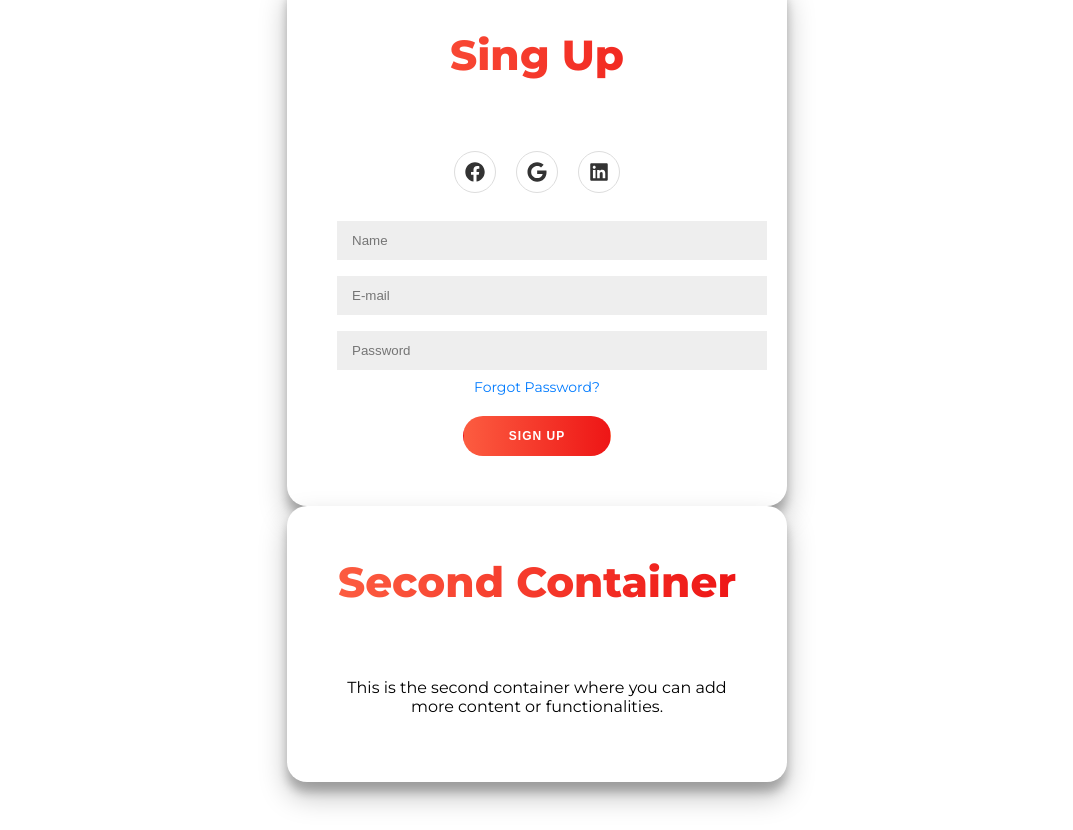
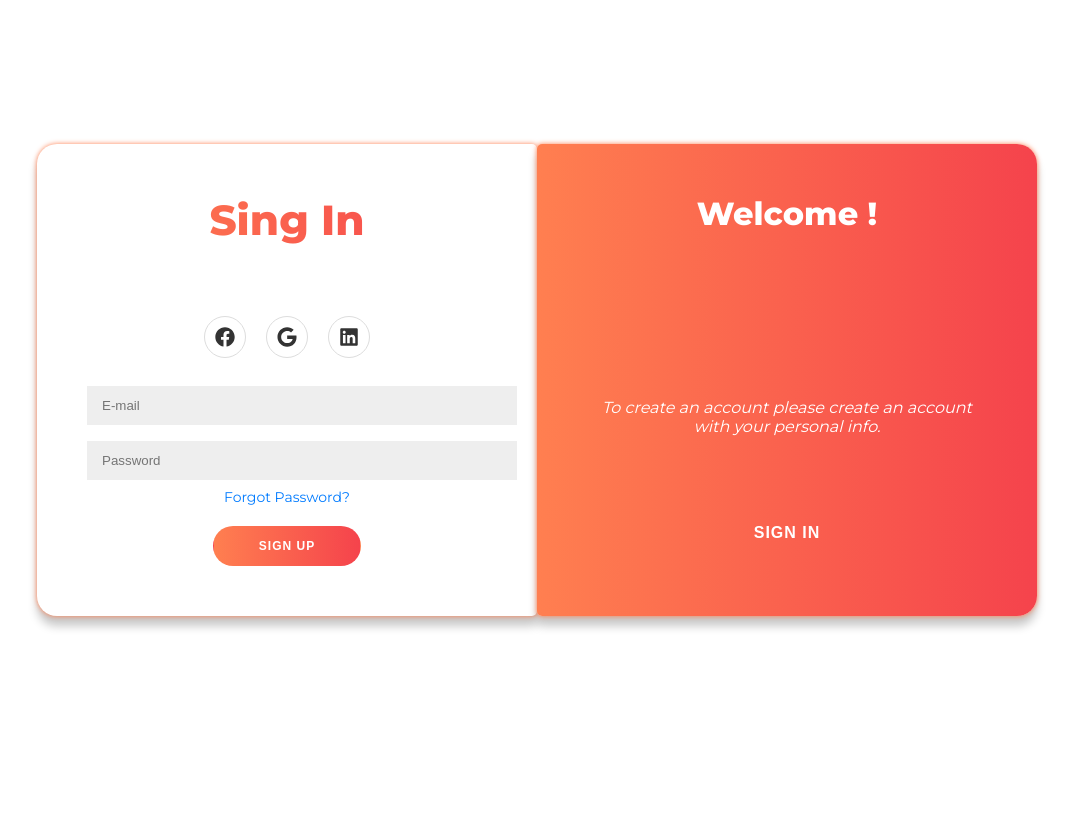
Before and after one commit to ZahraZellazi/Login_Interface, a React (Vite) app: page / in a window 1280 px wide. Shown: the whole page, without its empty margins (103-1176 px from the left). Built offline with nearby package versions, Linux system fonts and the light colour scheme.

Commit message:
login_interface_css_fini

```diff
--- a/src/App.jsx
+++ b/src/App.jsx
@@ -4,7 +4,7 @@ import SignUp from './SignUp'
 function App() {
   return (
      <div>
-      <SignUp/>
+      <SignIn/>
       </div>
   )
 }
--- a/src/SignIn.css
+++ b/src/SignIn.css
@@ -1,6 +1,8 @@
 @import url("https://fonts.googleapis.com/css?family=Montserrat:400,800");
 
-
+.wrapperI{
+  display: flex;
+}
 body {
   background: #ffffff;
   display: flex;
@@ -12,24 +14,43 @@ body {
   margin: -20px 0 50px;
 }
 
-.container {
-  background-color: #fff;
-  border-radius: 20px;
-  box-shadow: 0 14px 28px rgba(0, 0, 0, 0.25), 0 10px 10px rgba(0, 0, 0, 0.22);
+.containerI, .containerII {
+  box-shadow: 0 0px 5px coral, 0 10px 10px rgba(0, 0, 0, 0.22);
   padding: 50px;
   width: 400px;
   max-width: 100%;
   text-align: center;
 }
 
-.social-container {
+.containerI {
+  background-color: #fff;
+}
+.containerII{
+  border-top-right-radius: 20px;
+  border-bottom-right-radius: 20px;
+  border-top-left-radius: 5px;
+  border-bottom-left-radius: 5px;
+}
+.containerI{
+  border-top-right-radius: 5px;
+  border-bottom-right-radius: 5px;
+  border-top-left-radius: 20px;
+  border-bottom-left-radius: 20px;
+}
+.containerII {
+  background: linear-gradient(to right, coral, #f5434c);
+  height: auto;
+}
+
+
+.social-containerI {
   display: flex;
   justify-content: center;
   margin-bottom: 20px;
 
 }
 
-.social {
+.socialI {
   border: 1px solid #dddddd;
   border-radius: 50%;
   display: inline-flex;
@@ -41,25 +62,34 @@ body {
   color: #333;
   font-size: 20px;
   text-decoration: none;
-  transition: background-color 0.3s ease, transform 0.3s ease;
+
+}
+.socialI.facebook:hover {
+  color: #3b5998; /* Facebook color */
 }
 
-.social:hover {
-  background-color: #f0f0f0;
-  transform: scale(1.1);
+.socialI.google:hover {
+  color: #db4437; /* Google color */
 }
 
-.input {
+.socialI.linkedin:hover {
+  color: #0e76a8; /* LinkedIn color */
+}
+.socialI:hover {
+  background-color: #f0f0f0;
+
+}
+
+.inputI {
   background-color: #eee;
   border: none;
   padding: 12px 15px;
   margin: 8px 0;
   width: 100%;
-  transition: transform 0.3s ease;
 }
 
-input:hover{
-    transform: scale(1.02);
+.inputI:active{
+
 }
 .link {
   color: #007BFF;
@@ -69,19 +99,19 @@ input:hover{
   margin-bottom: 20px;
 }
 
-.title {
+.titleI {
     font-weight: bold;
     font-size: 42px;
     margin: 0;
     margin-bottom: 70px;
-    background: linear-gradient(to right, #fc5c40, #ee1616);
+    background: linear-gradient(to right, coral, #f5434c);
     -webkit-background-clip: text;
     color: transparent;
   }
-.button {
+.buttonI {
     border-radius: 20px;
     border: 1px solid transparent;
-    background: linear-gradient(to right, #fc5c40, #ee1616);
+    background: linear-gradient(to right, coral, #f5434c);
     color: #ffffff;
     font-size: 12px;
     font-weight: bold;
@@ -91,9 +121,45 @@ input:hover{
     transition: transform 0.3s ease;
     cursor: pointer;
 }
-.button:hover{
+.buttonI:hover{
     transform: scale(1.1);
 }
-.button:active {
+.buttonI:active {
   transform: scale(0.95);
 }
+.titleII {
+  color: white;
+  font-weight: bold;
+  font-size: 32px;
+}
+
+.paragII {
+  color: white;
+  font-style: italic;
+  margin-top: 165px;
+}
+.buttonII {
+  background-color: transparent;
+  font-size: 12px;
+  font-weight: bold;
+  padding: 12px 45px;
+  letter-spacing: 1px;
+  text-transform: uppercase;
+  transition: transform 0.3s ease;
+  cursor: pointer;
+  color: white;
+  border : transparent;
+  font-weight: bold;
+  font-size: 16px;
+  margin-top :60px;
+
+}
+
+.buttonII:hover {
+  text-decoration: underline ;
+  transform: scale(1.01);
+}
+
+.buttonII:active {
+  transform: scale(0.95);
+}
--- a/src/SignIn.jsx
+++ b/src/SignIn.jsx
@@ -4,18 +4,25 @@ import './SignIn.css';
 
 const SignIn = () => {
   return (
-    <div className="container">
-        <div className='title'>Sing In</div>
-      <div className="social-container">
-        <a href="https://www.facebook.com/" className="social"><FaFacebook /></a>
-        <a href="https://accounts.google.com/v3/signin/confirmidentifier?authuser=0&continue=https%3A%2F%2Faccounts.google.com%2F&followup=https%3A%2F%2Faccounts.google.com%2F&ifkv=AdF4I76to9BgK28MnX5qXY7rlXPUBtAIf_8XOAgh1-agRrJYuja6glgt1Ll7AeJO5_Rlw7bYR8gcRA&passive=1209600&flowName=GlifWebSignIn&flowEntry=ServiceLogin&dsh=S1829618674%3A1721034831493725&ddm=0" className="social"><FaGoogle /></a>
-        <a href="https://www.linkedin.com/" className="social"><FaLinkedin /></a>
+    <div className='wrapperI'>
+    <div className="containerI">
+        <div className='titleI'>Sing In</div>
+      <div className="social-containerI">
+        <a href="*" className="socialI facebook"><FaFacebook /></a>
+        <a href="*" className="socialI google"><FaGoogle /></a>
+        <a href="*" className="socialI linkedin"><FaLinkedin /></a>
       </div>
-      <div className="form-container">
-        <input type="text" placeholder="E-mail" className="input" />
-        <input type="password" placeholder="Password" className="input" />
+      <div className="form-containerI">
+        <input type="text" placeholder="E-mail" className="inputI" />
+        <input type="password" placeholder="Password" className="inputI" />
         <a href="/forgot-password" className="link">Forgot Password?</a>
-        <button className="button">Sign Up</button>
+        <button className="buttonI">Sign Up</button>
+      </div>
+    </div>
+    <div className="containerII">
+        <div className="titleII">Welcome !</div>
+        <p className='paragII'> To create an account please create an account with your personal info.</p>
+        <button className="buttonII">Sign In</button>
       </div>
     </div>
   );
--- a/src/SignUp.css
+++ b/src/SignUp.css
@@ -1,9 +1,8 @@
 @import url("https://fonts.googleapis.com/css?family=Montserrat:400,800");
-
 
 body {
   background: #ffffff;
-  display: 1fr 1fr;
+  display: flex;
   justify-content: center;
   align-items: center;
   flex-direction: column;
@@ -12,24 +11,45 @@ body {
   margin: -20px 0 50px;
 }
 
-.container {
-  background-color: #fff;
-  border-radius: 20px;
-  box-shadow: 0 14px 28px rgba(0, 0, 0, 0.25), 0 10px 10px rgba(0, 0, 0, 0.22);
+.wrapperU {
+  display: flex;
+}
+
+.containerU, .containerUU {
+  box-shadow: 0 0px 5px coral, 0 10px 10px rgba(0, 0, 0, 0.22);
   padding: 50px;
   width: 400px;
   max-width: 100%;
   text-align: center;
 }
+.containerUU{
+  border-top-right-radius: 20px;
+  border-bottom-right-radius: 20px;
+  border-top-left-radius: 5px;
+  border-bottom-left-radius: 5px;
+}
+.containerU{
+  border-top-right-radius: 5px;
+  border-bottom-right-radius: 5px;
+  border-top-left-radius: 20px;
+  border-bottom-left-radius: 20px;
+}
+.containerU {
+  background-color: #fff;
+}
 
-.social-container {
+.containerUU {
+  background: linear-gradient(to right, coral, #f5434c);
+  height: auto;
+}
+
+.social-containerU {
   display: flex;
   justify-content: center;
   margin-bottom: 20px;
-
 }
 
-.social {
+.socialU {
   border: 1px solid #dddddd;
   border-radius: 50%;
   display: inline-flex;
@@ -41,26 +61,32 @@ body {
   color: #333;
   font-size: 20px;
   text-decoration: none;
-  transition: background-color 0.3s ease, transform 0.3s ease;
+
+}
+.socialU.facebook:hover {
+  color: #3b5998; /* Facebook color */
 }
 
-.social:hover {
-  background-color: #f0f0f0;
-  transform: scale(1.1);
+.socialU.google:hover {
+  color: #db4437; /* Google color */
 }
 
-.input {
+.socialU.linkedin:hover {
+  color: #0e76a8; /* LinkedIn color */
+}
+.socialU:hover {
+  background-color: #f0f0f0;
+
+}
+
+.inputU {
   background-color: #eee;
-  border: none;
+  border: 1px solid coral;
   padding: 12px 15px;
   margin: 8px 0;
   width: 100%;
-  transition: transform 0.3s ease;
 }
 
-input:hover{
-    transform: scale(1.02);
-}
 .link {
   color: #007BFF;
   font-size: 14px;
@@ -69,19 +95,55 @@ input:hover{
   margin-bottom: 20px;
 }
 
-.title {
+.titleU {
   font-weight: bold;
   font-size: 42px;
   margin: 0;
   margin-bottom: 70px;
-    background: linear-gradient(to right, #fc5c40, #ee1616);
+  background: linear-gradient(to right, coral, #f5434c);
   -webkit-background-clip: text;
   color: transparent;
 }
-.button {
+
+.buttonU {
   border-radius: 20px;
   border: 1px solid transparent;
-    background: linear-gradient(to right, #fc5c40, #ee1616);
+  background: linear-gradient(to right, coral, #f5434c);
+  color: #ffffff;
+  font-size: 12px;
+  font-weight: bold;
+  padding: 12px 45px;
+  letter-spacing: 1px;
+  text-transform: uppercase;
+  transition: transform 0.1s ease;
+  cursor: pointer;
+}
+.buttonU:active:hover {
+  transform: scale(1.15);
+  text-decoration: underline;
+}
+.buttonU:active{
+  transform: scale(1.15);
+  text-decoration: underline;
+}
+
+.titleUU {
+  color: white;
+  font-weight: bold;
+  font-size: 32px;
+  margin-bottom: 50px;
+}
+
+.paragUU {
+  color: white;
+  font-style: italic;
+  margin-top: 200px;
+  margin-bottom: 48px;
+}
+.buttonUU {
+  background-color: transparent;
+  border-radius: 20px;
+  border: 1px solid transparent;
   color: #ffffff;
   font-size: 12px;
   font-weight: bold;
@@ -90,10 +152,15 @@ input:hover{
   text-transform: uppercase;
   transition: transform 0.3s ease;
   cursor: pointer;
+  margin-top: 60px;
+  transition: 0.1s;
 }
-.button:hover{
-    transform: scale(1.1);
+
+.buttonUU:hover {
+  text-decoration: underline ;
+  transform: scale(1.01);
 }
-.button:active {
+
+.buttonUU:active {
   transform: scale(0.95);
 }
--- a/src/SignUp.jsx
+++ b/src/SignUp.jsx
@@ -4,25 +4,26 @@ import "./SignUp.css"
 
 function SignUp() {
   return (
-    <div className='main-container'>
-    <div className="container">
-        <div className='title'>Sing Up</div>
-      <div className="social-container">
-        <a href="https://www.facebook.com/" className="social"><FaFacebook /></a>
-        <a href="https://accounts.google.com/v3/signin/confirmidentifier?authuser=0&continue=https%3A%2F%2Faccounts.google.com%2F&followup=https%3A%2F%2Faccounts.google.com%2F&ifkv=AdF4I76to9BgK28MnX5qXY7rlXPUBtAIf_8XOAgh1-agRrJYuja6glgt1Ll7AeJO5_Rlw7bYR8gcRA&passive=1209600&flowName=GlifWebSignIn&flowEntry=ServiceLogin&dsh=S1829618674%3A1721034831493725&ddm=0" className="social"><FaGoogle /></a>
-        <a href="https://www.linkedin.com/" className="social"><FaLinkedin /></a>
+    <div className='wrapperU'>
+    <div className="containerU">
+        <div className='titleU'>Sign Up</div>
+      <div className="social-containerU">
+        <a href="*" className="socialU facebook"><FaFacebook /></a>
+        <a href="*" className="socialU google"><FaGoogle /></a>
+        <a href="*" className="socialU linkedin"><FaLinkedin /></a>
       </div>
-      <div className="form-container">
-        <input type="text" placeholder="Name" className="input" />
-        <input type="text" placeholder="E-mail" className="input" />
-        <input type="password" placeholder="Password" className="input" />
+      <div className="form-containerU">
+        <input type="text" placeholder="Name" className="inputU" />
+        <input type="text" placeholder="E-mail" className="inputU" />
+        <input type="password" placeholder="Password" className="inputU" />
         <a href="/forgot-password" className="link">Forgot Password?</a>
-        <button className="button">Sign Up</button>
+        <button className="buttonU">Sign Up</button>
       </div>
     </div>
-    <div className="container">
-        <div className="title">Second Container</div>
-        <p>This is the second container where you can add more content or functionalities.</p>
+    <div className="containerUU">
+        <div className="titleUU">Have An Account !</div>
+        <p className='paragUU'> To connected with us please login with your personal info.</p>
+        <button className="buttonUU">Sign In</button>
       </div>
     </div>
 
```
Lines whose indentation alone changed are shown as unchanged.
